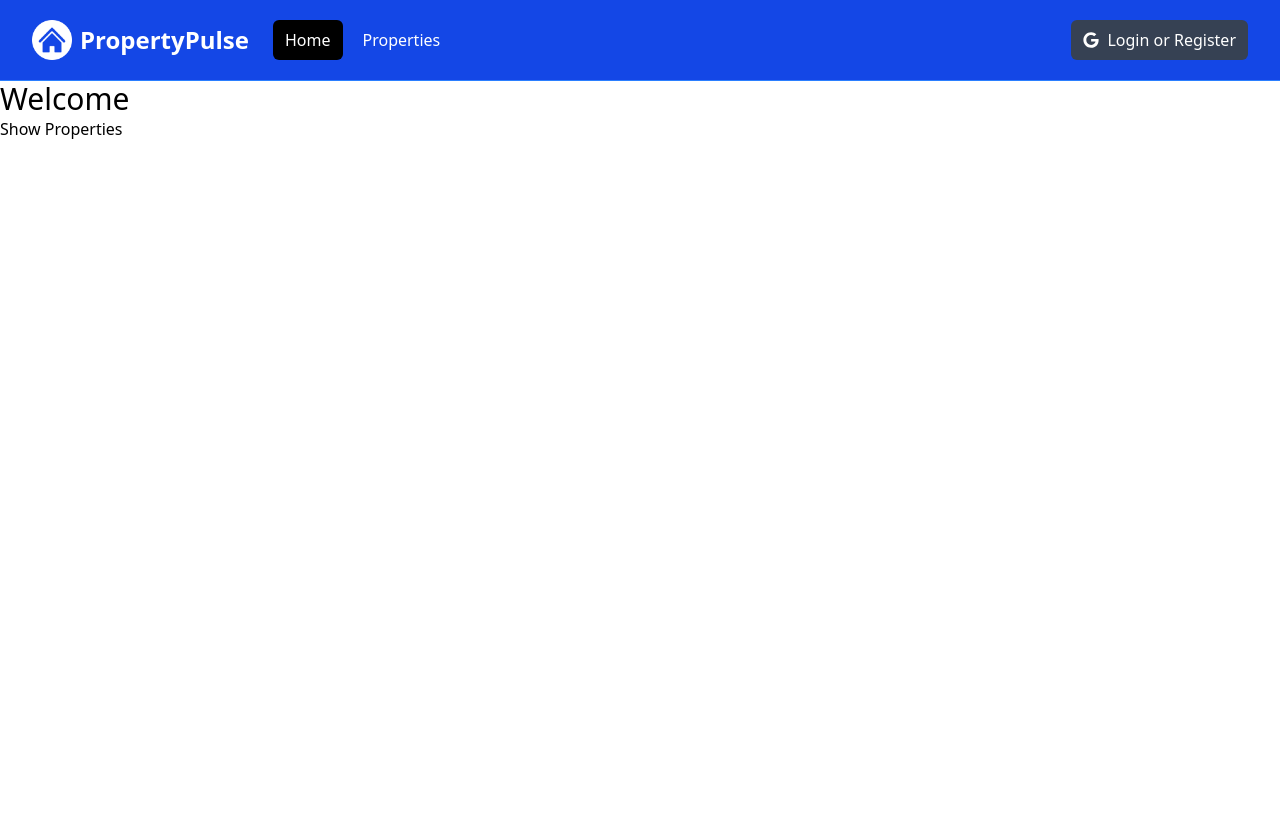
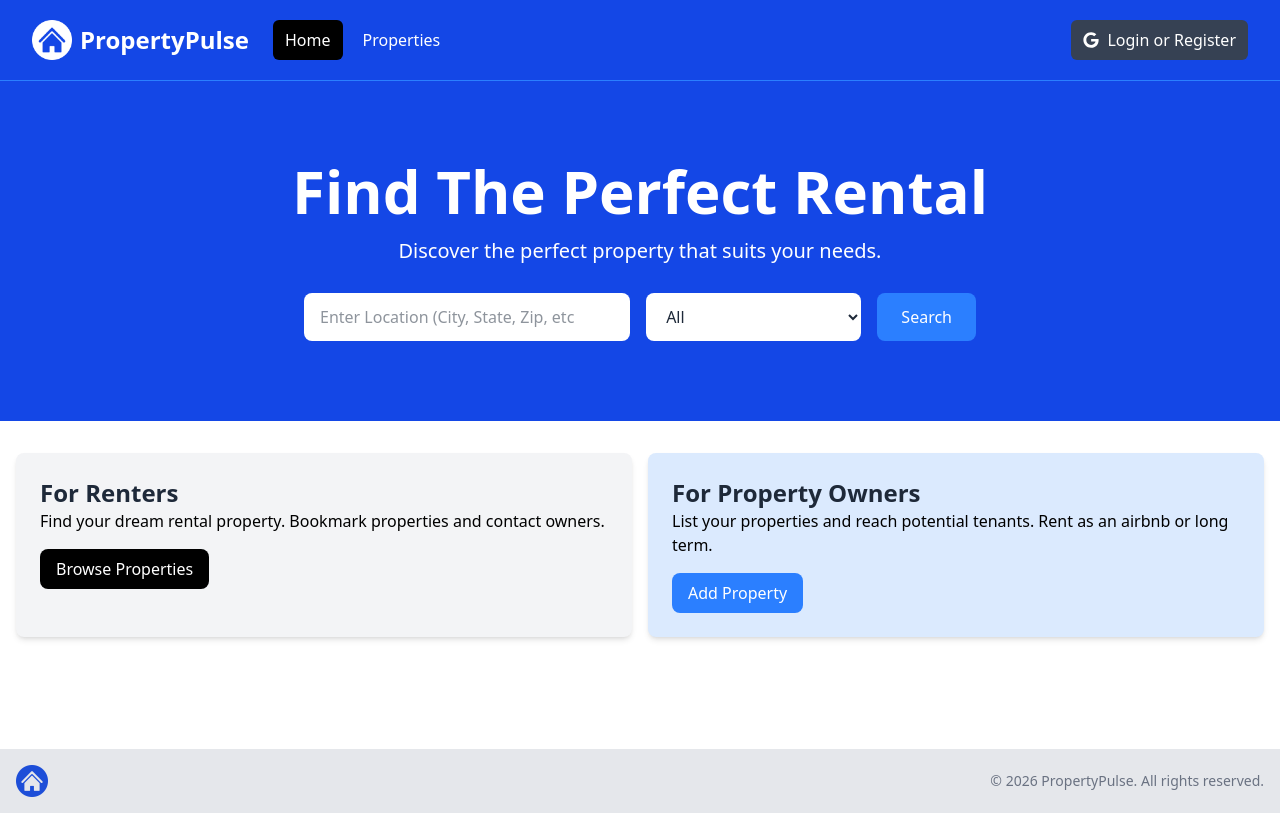
Before and after one commit to Rojak03/property_pulse, a Next.js app: page / in a window 1280 px wide. Built offline with nearby package versions, Linux system fonts and the light colour scheme.

Commit message:
added footer and placed new components to page and layout

```diff
--- a/app/layout.jsx
+++ b/app/layout.jsx
@@ -1,6 +1,7 @@
 import React from "react";
 import "@/assets/styles/global.css";
 import Navbar from "@/components/Navbar";
+import Footer from "@/components/Footer";
 
 export const metadata = {
   title: "proprety pluse - find the prefect rental",
@@ -12,7 +13,8 @@
     <html lang="en">
       <body>
         <Navbar />
-        <div>{children}</div>
+        <main>{children}</main>
+        <Footer />
       </body>
     </html>
   );
--- a/app/page.jsx
+++ b/app/page.jsx
@@ -1,11 +1,13 @@
+import Hero from "@/components/Hero";
+import InfoBoxes from "@/components/InfoBoxes";
 import React from "react";
 
 const HompePage = () => {
   return (
-    <div>
-      <h1 className="text-3xl">Welcome</h1>
-      <a href="/properties">Show Properties</a>
-    </div>
+    <>
+      <Hero />
+      <InfoBoxes />
+    </>
   );
 };
 
--- /dev/null
+++ b/components/Footer.jsx
@@ -0,0 +1,24 @@
+import React from "react";
+import Image from "next/image";
+import Link from "next/link";
+import logo from "@/assets/images/logo.png";
+const Footer = () => {
+  const currentYear = new Date().getFullYear();
+  return (
+    // <!-- Footer -->
+    <footer className="bg-gray-200 py-4 mt-24">
+      <div className="container mx-auto flex flex-col md:flex-row items-center justify-between px-4">
+        <div className="mb-4 md:mb-0">
+          <Image src={logo} alt="Logo" className="h-8 w-auto" />
+        </div>
+        <div>
+          <p className="text-sm text-gray-500 mt-2 md:mt-0">
+            &copy; {currentYear} PropertyPulse. All rights reserved.
+          </p>
+        </div>
+      </div>
+    </footer>
+  );
+};
+
+export default Footer;
```
